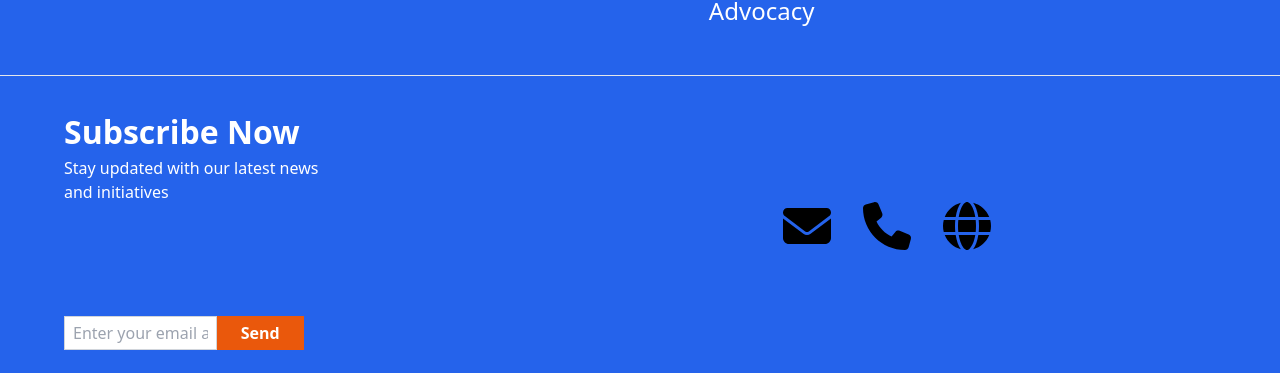
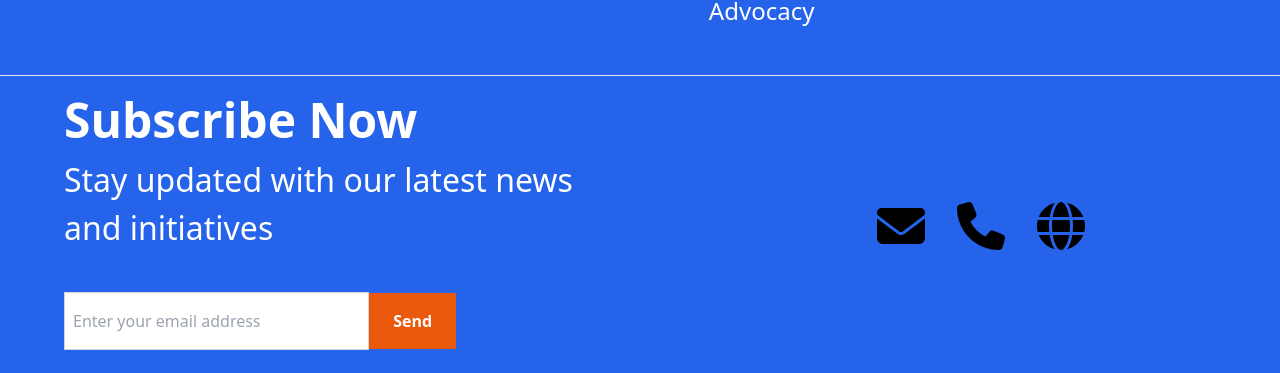
Before and after one commit to mongtrithay/rabbit-school, a React (Vite) app: page / in a window 1280 px wide. Shown: the part 1427-1800 px from the top of the page. Built offline with nearby package versions, Linux system fonts and the light colour scheme.

Commit message:
update footer

```diff
--- a/src/companents/Footer.jsx
+++ b/src/companents/Footer.jsx
@@ -123,23 +123,23 @@ function Footer() {
           <hr />
           <section className="flex">
             <section className="ml-[4rem]">
-              <h1 className="text-white text-[2rem] font-bold mt-[2rem]">
+              <h1 className="text-white text-[3rem] font-bold mt-[0.5rem]">
                 Subscribe Now
               </h1>
-              <p className=" text-white text-[1rem] ">
-                Stay updated with our latest news and initiatives
+              <p className=" text-white text-[2rem] ">
+                Stay updated with our latest news <br/> and initiatives
               </p>
               <input
                 type="text"
                 placeholder="Enter your email address"
-                class="w-[60%] px-2 py-1 my-2 inline-block border border-gray-300 box-border mt-[7rem]"
+                class="w-[60%] px-2 py-[1rem] my-2 inline-block border border-gray-300 box-border mt-[2.5rem]"
               />
-              <button className=" px-6 py-[0.3rem] text-white font-bold bg-orange-600">
+              <button className=" px-6 py-[1rem] text-white font-bold bg-orange-600">
                 Send
               </button>
             </section>
-            <section className=" w-full h-[300px] gap-[2rem] flex  items-center ml-[4rem]">
-              <a className="text-[3rem] ml-[25rem] " href="">
+            <section className=" w-[40%] h-[300px] gap-[2rem] flex  items-center ml-[4rem]">
+              <a className="text-[3rem] ml-[15rem] " href="">
                 <FontAwesomeIcon icon={faEnvelope} />
               </a>
               <a className="text-[3rem]" href="">
```
